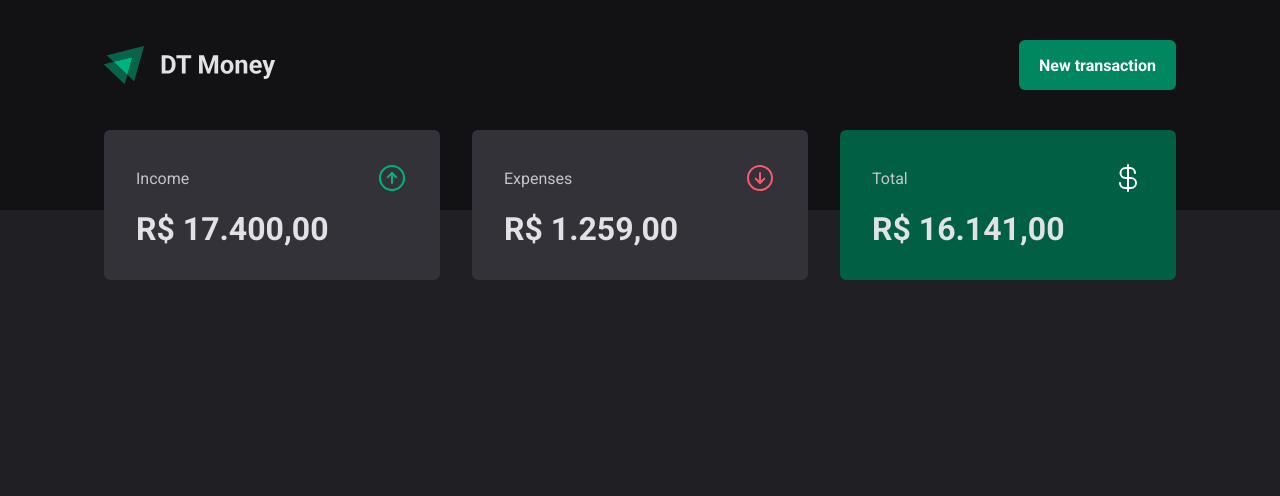
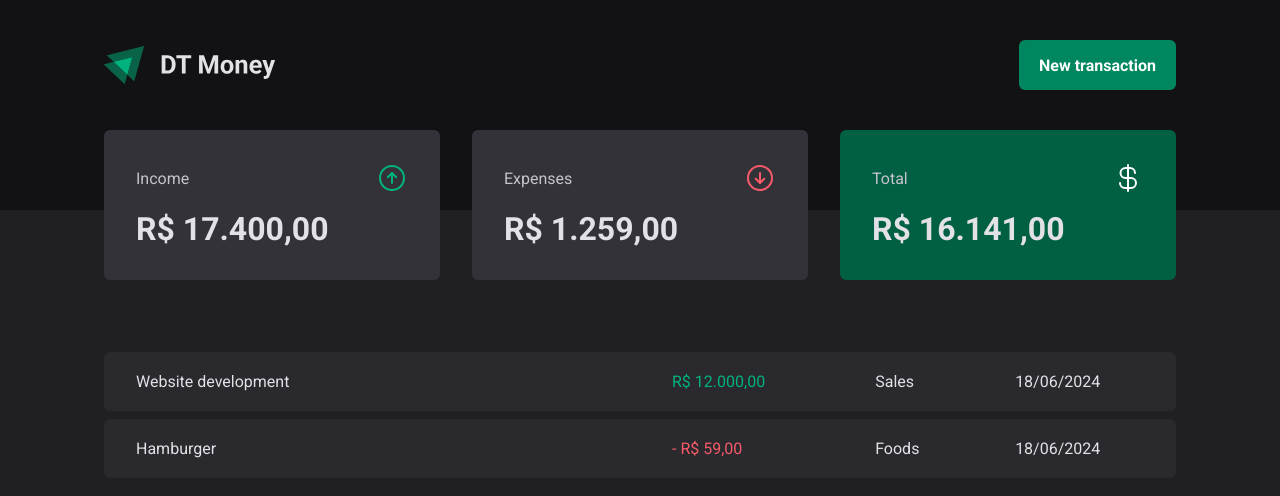
Before and after one commit to henriquevschroeder/dt-money, a React (Vite) app: page / in a window 1280 px wide. Shown: the top 496 px of the page. Built offline with nearby package versions, Linux system fonts and the light colour scheme.

Commit message:
feat: add Transactions table and styles

```diff
--- a/src/pages/Transactions/index.tsx
+++ b/src/pages/Transactions/index.tsx
@@ -1,11 +1,39 @@
 import { Header } from "../../components/Header";
 import { Summary } from "../../components/Summary";
+import { PriceHighlight, TransactionsContainer, TransactionsTable } from "./styles";
 
 export function Transactions() {
   return (
     <div>
       <Header />
       <Summary />
+
+      <TransactionsContainer>
+        <TransactionsTable>
+          <tbody>
+            <tr>
+              <td width="50%">Website development</td>
+              <td>
+                <PriceHighlight variant="income">
+                  R$ 12.000,00
+                </PriceHighlight>
+              </td>
+              <td>Sales</td>
+              <td>18/06/2024</td>
+            </tr>
+            <tr>
+              <td width="50%">Hamburger</td>
+              <td>
+                <PriceHighlight variant="outcome">
+                  - R$ 59,00
+                </PriceHighlight>
+              </td>
+              <td>Foods</td>
+              <td>18/06/2024</td>
+            </tr>
+          </tbody>
+        </TransactionsTable>
+      </TransactionsContainer>
     </div>
   )
 }
--- a/src/pages/Transactions/styles.ts
+++ b/src/pages/Transactions/styles.ts
@@ -0,0 +1,38 @@
+import styled from "styled-components";
+
+export const TransactionsContainer = styled.main`
+  width: 100%;
+  max-width: 1120px;
+  margin: 4rem auto 0;
+  padding: 0 1.5rem;
+`
+
+export const TransactionsTable = styled.table`
+  width: 100%;
+  border-collapse: separate;
+  border-spacing: 0 0.5rem;
+  // margin-top: 1.5rem;
+
+  td {
+    padding: 1.25rem 2rem;
+    background: ${props => props.theme['gray-700']};
+
+    &:first-child {
+      border-top-left-radius: 6px;
+      border-bottom-left-radius: 6px;
+    }
+
+    &:last-child {
+      border-top-right-radius: 6px;
+      border-bottom-right-radius: 6px;
+    }
+  }
+`
+
+interface PriceHighlightProps {
+  variant: 'income' | 'outcome';
+}
+
+export const PriceHighlight = styled.span<PriceHighlightProps>`
+  color: ${props => props.variant === 'income' ? props.theme['green-300'] : props.theme['red-300']};
+`
```
